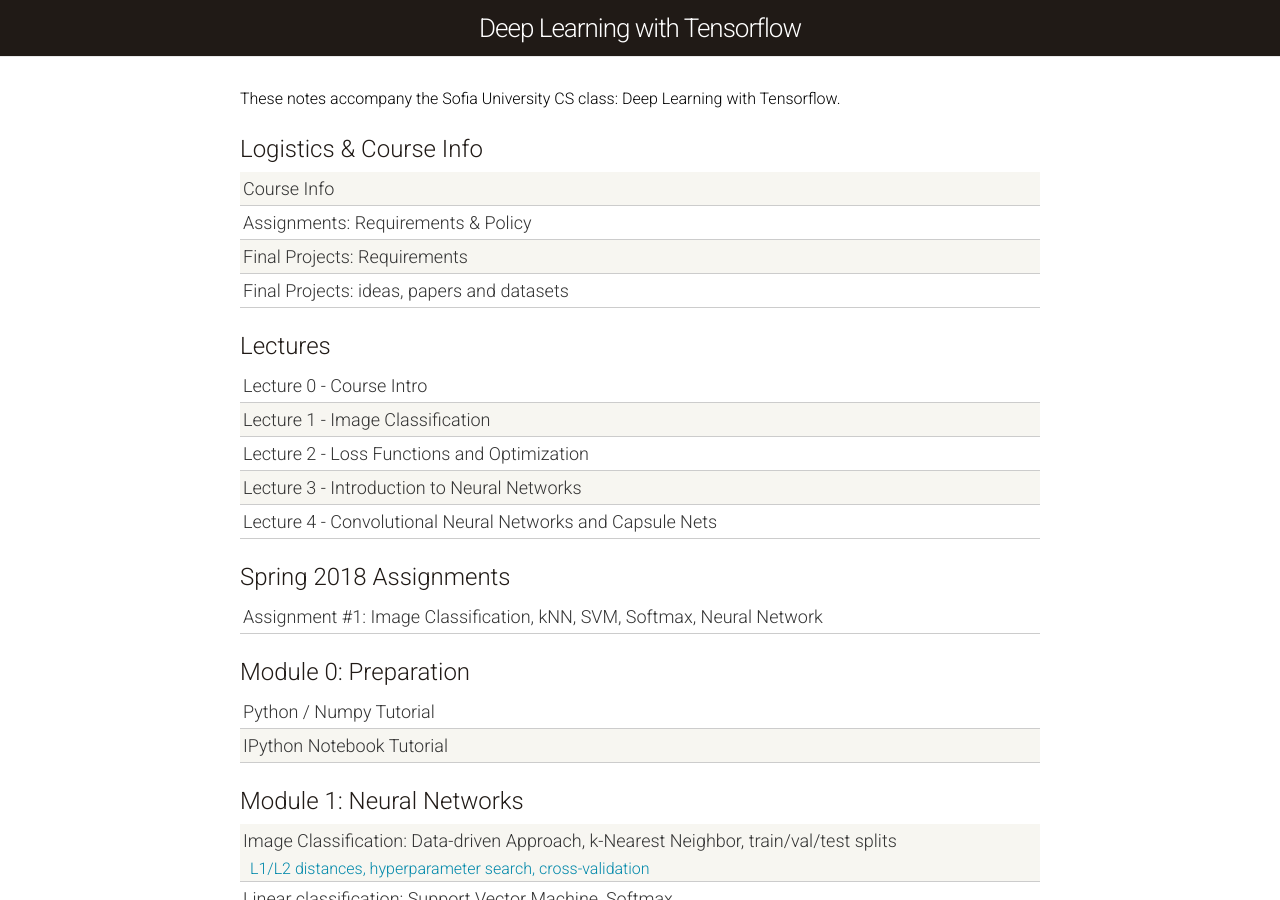
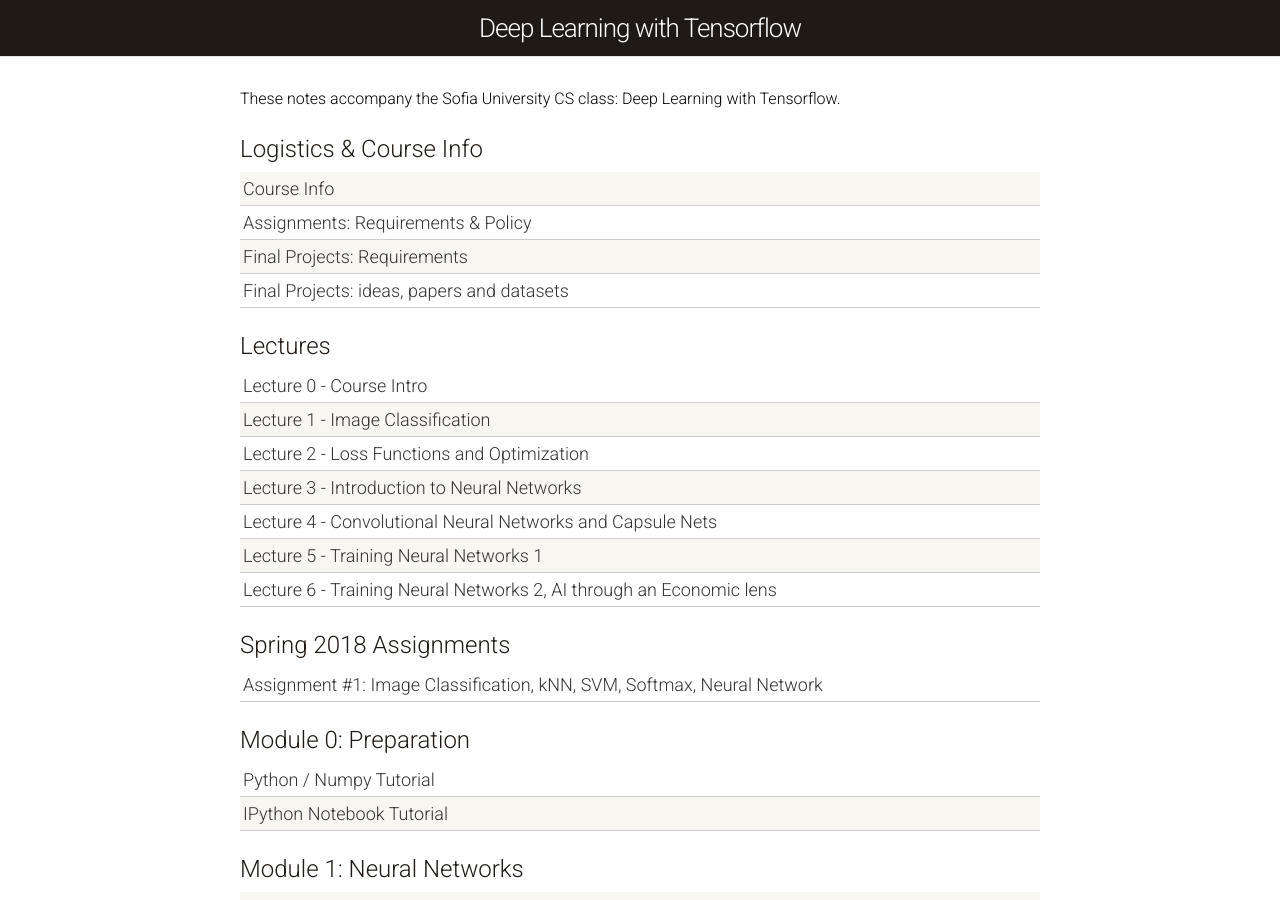
Before and after one commit to deep-learning-su/deep-learning-su.github.io, a Jekyll site: the page built from index.html, in a window 1280 px wide and 900 px high. Built offline with Jekyll 4.4.1, drawn with Linux system fonts in a browser that asks for light colours.

Commit message:
- added lectures 5 and 6

```diff
--- a/index.html
+++ b/index.html
@@ -60,6 +60,16 @@
     <div class="materials-item">
       <a href="lecture-4">
         Lecture 4 - Convolutional Neural Networks and Capsule Nets
+      </a>
+    </div>
+    <div class="materials-item">
+      <a href="lecture-5">
+        Lecture 5 - Training Neural Networks 1
+      </a>
+    </div>
+    <div class="materials-item">
+      <a href="lecture-6">
+        Lecture 6 - Training Neural Networks 2, AI through an Economic lens
       </a>
     </div>
 
```
Also changed, not shown: lecture-5.md (added, +16 -0 lines), lecture-6.md (added, +14 -0 lines).
